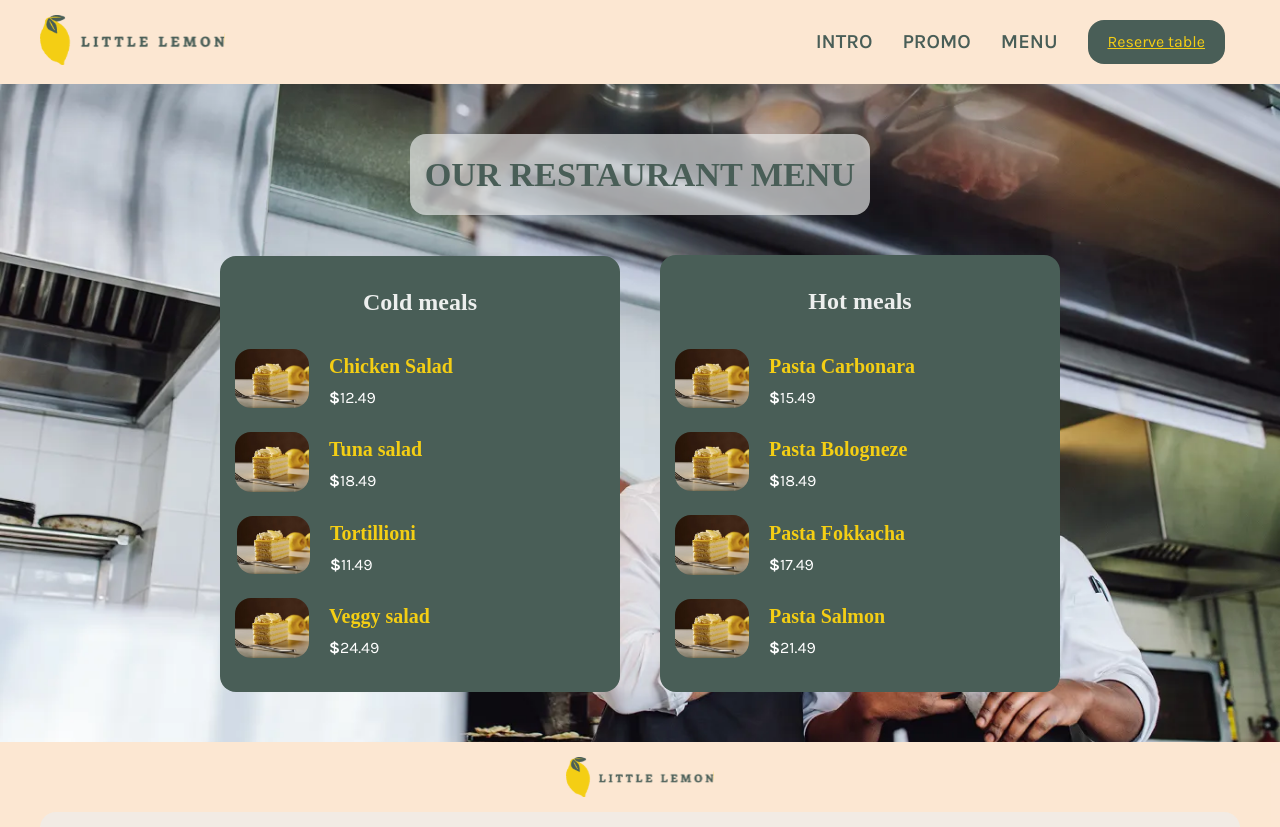
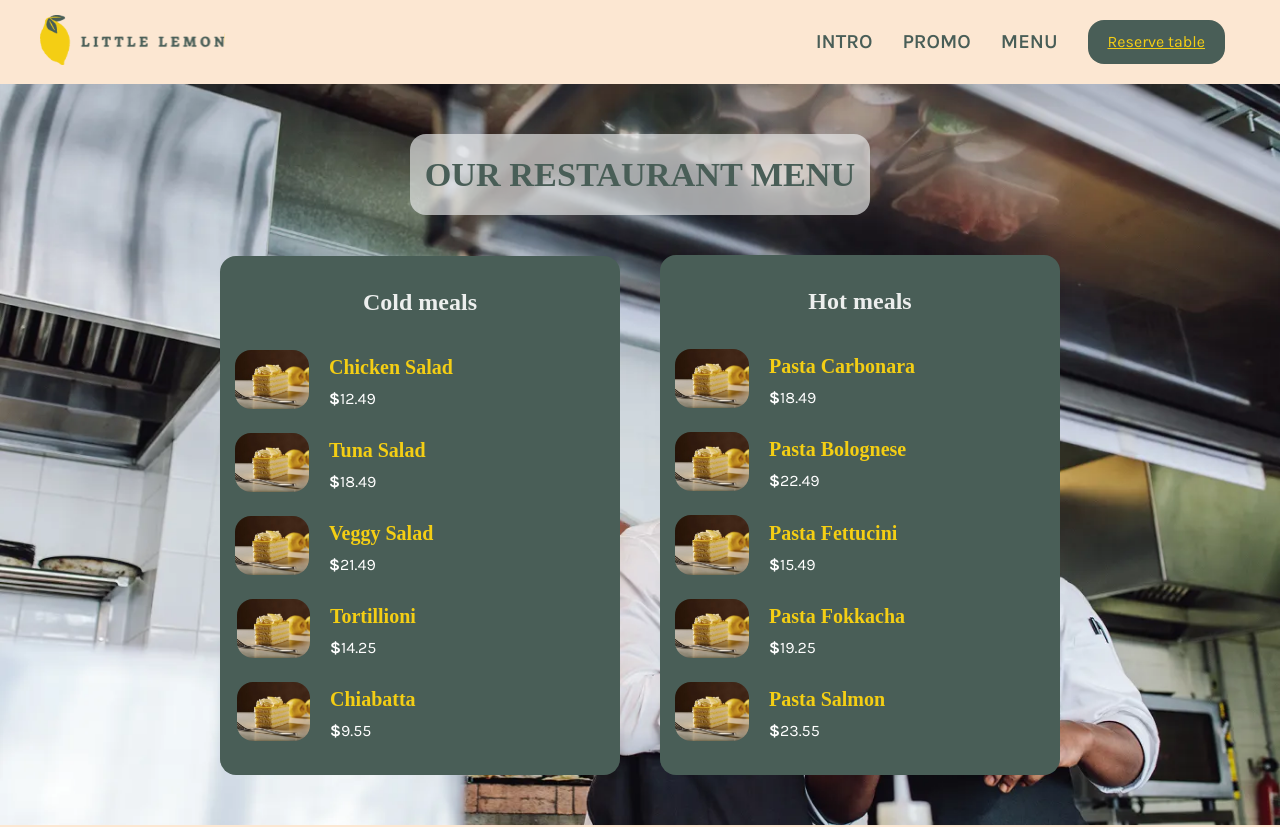
Before and after one commit to IvKos81/LittleLemon, a React (Create React App) app: page /menu in a window 1280 px wide. Shown: the top 827 px of the page. Built offline with nearby package versions, Linux system fonts and the light colour scheme; a web font is replaced by a local one.

Commit message:
Added readme, refactor map elements

```diff
--- a/src/App.js
+++ b/src/App.js
@@ -13,6 +13,104 @@ import ConfirmationPage from './components/ConfirmationPage';
 
 
 function App() {
+
+  const promoDishes = [
+    {
+    id: 1,
+    title:'Greek salad',
+    image:'./img/promobox.jpg',
+    description:'Lorem ipsum, dolor sit amet consectetur adipisicing elit. Alias ad culpa, officiis praesentium quas minima incidunt magnam commodi sin reiciendis necessitatibus delectus neque rerum cumque reprehenderit! Deleniti vel hic soluta!',
+    price:'12.75',
+  },
+    {
+    id: 2,
+    title:'Turkish salad',
+    image:'./img/promobox.jpg',
+    description:'Lorem ipsum, dolor sit amet consectetur adipisicing elit. Alias ad culpa, officiis praesentium quas minima incidunt magnam commodi sin reiciendis necessitatibus delectus neque rerum cumque reprehenderit! Deleniti vel hic soluta!',
+    price:'11.55',
+  },
+    {
+    id: 3,
+    title:'Spanish salad',
+    image:'./img/promobox.jpg',
+    description:'Lorem ipsum, dolor sit amet consectetur adipisicing elit. Alias ad culpa, officiis praesentium quas minima incidunt magnam commodi sin reiciendis necessitatibus delectus neque rerum cumque reprehenderit! Deleniti vel hic soluta!',
+    price:'16.35',
+  },
+    {
+    id: 4,
+    title:'Italic salad',
+    image:'./img/promobox.jpg',
+    description:'Lorem ipsum, dolor sit amet consectetur adipisicing elit. Alias ad culpa, officiis praesentium quas minima incidunt magnam commodi sin reiciendis necessitatibus delectus neque rerum cumque reprehenderit! Deleniti vel hic soluta!',
+    price:'15.15',
+  },
+]
+
+const coldMenu = [
+  {
+    id: 1,
+    title:'Chicken Salad',
+    image:'./img/menubox.jpg',
+    price:'12.49',
+  },
+  {
+    id: 2,
+    title:'Tuna Salad',
+    image:'./img/menubox.jpg',
+    price:'18.49',
+  },
+  {
+    id: 3,
+    title:'Veggy Salad',
+    image:'./img/menubox.jpg',
+    price:'21.49',
+  },
+  {
+    id: 4,
+    title:'Tortillioni',
+    image:'./img/menubox.jpg',
+    price:'14.25',
+  },
+  {
+    id: 5,
+    title:'Chiabatta',
+    image:'./img/menubox.jpg',
+    price:'9.55',
+  },
+];
+
+const hotMenu = [
+  {
+    id: 1,
+    title:'Pasta Carbonara',
+    image:'./img/menubox.jpg',
+    price:'18.49',
+  },
+  {
+    id: 2,
+    title:'Pasta Bolognese',
+    image:'./img/menubox.jpg',
+    price:'22.49',
+  },
+  {
+    id: 3,
+    title:'Pasta Fettucini',
+    image:'./img/menubox.jpg',
+    price:'15.49',
+  },
+  {
+    id: 4,
+    title:'Pasta Fokkacha',
+    image:'./img/menubox.jpg',
+    price:'19.25',
+  },
+  {
+    id: 5,
+    title:'Pasta Salmon',
+    image:'./img/menubox.jpg',
+    price:'23.55',
+  },
+];
+
   const [bookingData, setBookingData] = useState(null);
   return (
     <BrowserRouter>
@@ -21,8 +119,8 @@ function App() {
           <Routes>
             <Route path='/' element={<MainComp/>} />
             <Route path='/intro' element={<Intro/>} />
-            <Route path='/promo' element={<Promo/>} />
-            <Route path='/menu' element={<Menu/>} />
+            <Route path='/promo' element={<Promo promoDishes={promoDishes}/>} />
+            <Route path='/menu' element={<Menu coldMenu={coldMenu} hotMenu={hotMenu}/>} />
             <Route path='/bookingpage' element={<BookingPage onBookingSubmit={setBookingData}/>} />
             <Route path='/confirmationpage' element={<ConfirmationPage bookingData={bookingData}/>} />
           </Routes>
--- a/src/components/Menu.js
+++ b/src/components/Menu.js
@@ -1,4 +1,4 @@
-function Menu() {
+function Menu({coldMenu, hotMenu}) {
   return (
       <section id='menu' className="menu">
             <div className="container">
@@ -10,83 +10,37 @@ function Menu() {
                         <div className="menubox__gallery">
                             <h3 className="menuboxgallery__title">Cold meals</h3>
                             <section className="menubox">
-                                <article className="menubox__unit">
+                                {coldMenu.map(cold=>{
+                                    return(
+                                        <article className="menubox__unit" key={cold.id}>
                                             <div className="menubox__image__wrapper">
-                                        <img src="./img/menubox.jpg" alt="dish" className="menubox__image"/>
+                                                <img src={cold.image} alt="dish" className="menubox__image"/>
                                             </div>
                                             <div className="menubox__description">
-                                        <h4 className="menubox__title">Chicken Salad</h4>
-                                        <p className="menubox__price"><b>$</b>12.49</p>
+                                                <h4 className="menubox__title">{cold.title}</h4>
+                                                <p className="menubox__price"><b>$</b>{cold.price}</p>
                                             </div>
                                         </article>
-                                <article className="menubox__unit">
-                                    <div className="menubox__image__wrapper">
-                                        <img src="./img/menubox.jpg" alt="dish" className="menubox__image"/>
-                                    </div>
-                                    <div className="menubox__description">
-                                        <h4 className="menubox__title">Tuna salad</h4>
-                                        <p className="menubox__price"><b>$</b>18.49</p>
-                                    </div>
-                                </article>
-                                <article className="menubox__unit">
-                                    <div className="menubox__image__wrapper">
-                                        <img src="./img/menubox.jpg" alt="dish" className="menubox__image"/>
-                                    </div>
-                                    <div className="menubox__description">
-                                        <h4 className="menubox__title">Tortillioni</h4>
-                                        <p className="menubox__price"><b>$</b>11.49</p>
-                                    </div>
-                                </article>
-                                <article className="menubox__unit">
-                                    <div className="menubox__image__wrapper">
-                                        <img src="./img/menubox.jpg" alt="dish" className="menubox__image"/>
-                                    </div>
-                                    <div className="menubox__description">
-                                        <h4 className="menubox__title">Veggy salad</h4>
-                                        <p className="menubox__price"><b>$</b>24.49</p>
-                                    </div>
-                                </article>
+                                    )
+                                })}
                             </section>
                         </div>
                         <div className="menubox__gallery">
                             <h3 className="menuboxgallery__title">Hot meals</h3>
                             <section className="menubox">
-                                <article className="menubox__unit">
+                                {hotMenu.map(hot=>{
+                                    return(
+                                        <article className="menubox__unit" key={hot.id}>
                                             <div className="menubox__image__wrapper">
-                                        <img src="./img/menubox.jpg" alt="dish" className="menubox__image"/>
+                                                <img src={hot.image} alt="dish" className="menubox__image"/>
                                             </div>
                                             <div className="menubox__description">
-                                        <h4 className="menubox__title">Pasta Carbonara</h4>
-                                        <p className="menubox__price"><b>$</b>15.49</p>
+                                                <h4 className="menubox__title">{hot.title}</h4>
+                                                <p className="menubox__price"><b>$</b>{hot.price}</p>
                                             </div>
                                         </article>
-                                <article className="menubox__unit">
-                                    <div className="menubox__image__wrapper">
-                                        <img src="./img/menubox.jpg" alt="dish" className="menubox__image"/>
-                                    </div>
-                                    <div className="menubox__description">
-                                        <h4 className="menubox__title">Pasta Bologneze</h4>
-                                        <p className="menubox__price"><b>$</b>18.49</p>
-                                    </div>
-                                </article>
-                                <article className="menubox__unit">
-                                    <div className="menubox__image__wrapper">
-                                        <img src="./img/menubox.jpg" alt="dish" className="menubox__image"/>
-                                    </div>
-                                    <div className="menubox__description">
-                                        <h4 className="menubox__title">Pasta Fokkacha</h4>
-                                        <p className="menubox__price"><b>$</b>17.49</p>
-                                    </div>
-                                </article>
-                                <article className="menubox__unit">
-                                    <div className="menubox__image__wrapper">
-                                        <img src="./img/menubox.jpg" alt="dish" className="menubox__image"/>
-                                    </div>
-                                    <div className="menubox__description">
-                                        <h4 className="menubox__title">Pasta Salmon</h4>
-                                        <p className="menubox__price"><b>$</b>21.49</p>
-                                    </div>
-                                </article>
+                                    )
+                                })}
                             </section>
                         </div>
                     </div>
--- a/src/index.js
+++ b/src/index.js
@@ -4,7 +4,7 @@ import './index.css';
 import App from './App';
 import reportWebVitals from './reportWebVitals';
 
-console.log('index.js загружен');
+console.log('index.js is loaded');
 console.log('root element:', document.getElementById('root'));
 
 const root = ReactDOM.createRoot(document.getElementById('root'));
```
Also changed, not shown: src/components/Promo.js (+12 -58 lines), 1 other file (tests, documents, lock files or other folders). Lines whose indentation alone changed are shown as unchanged.
